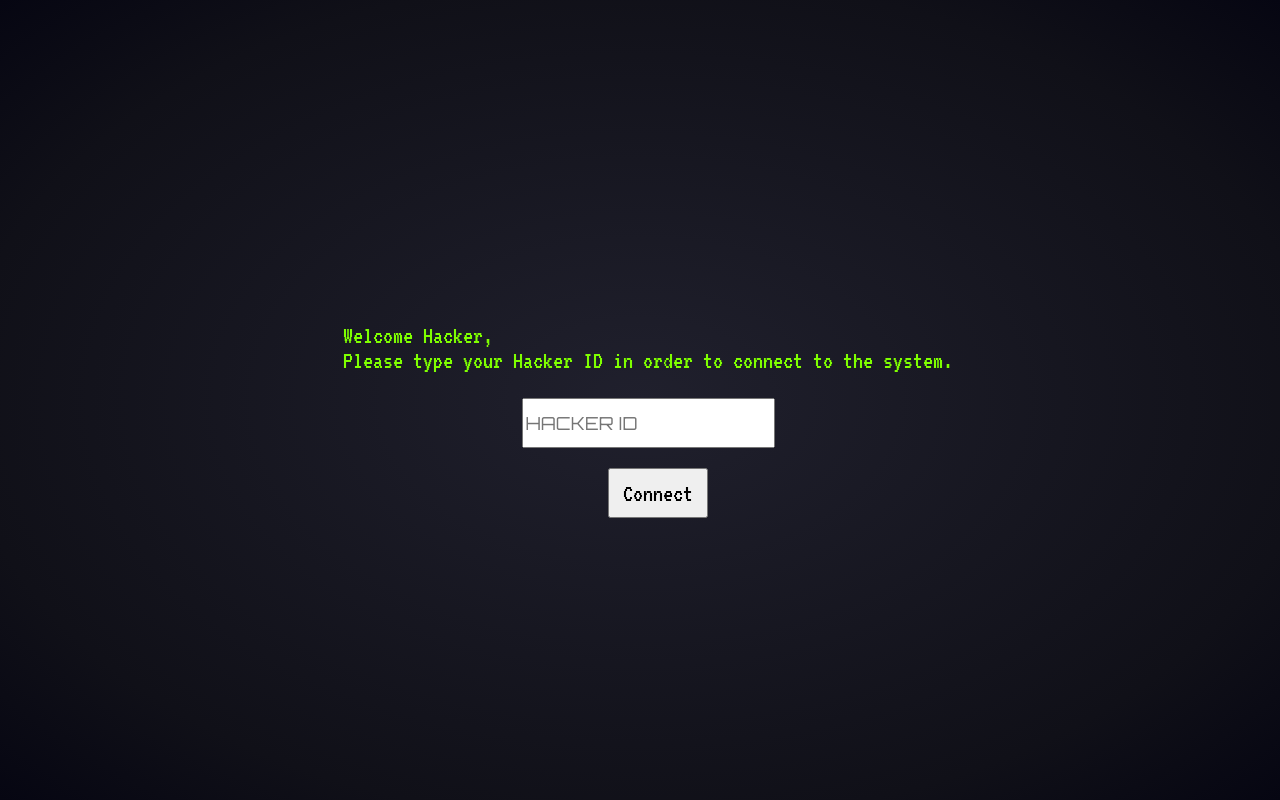
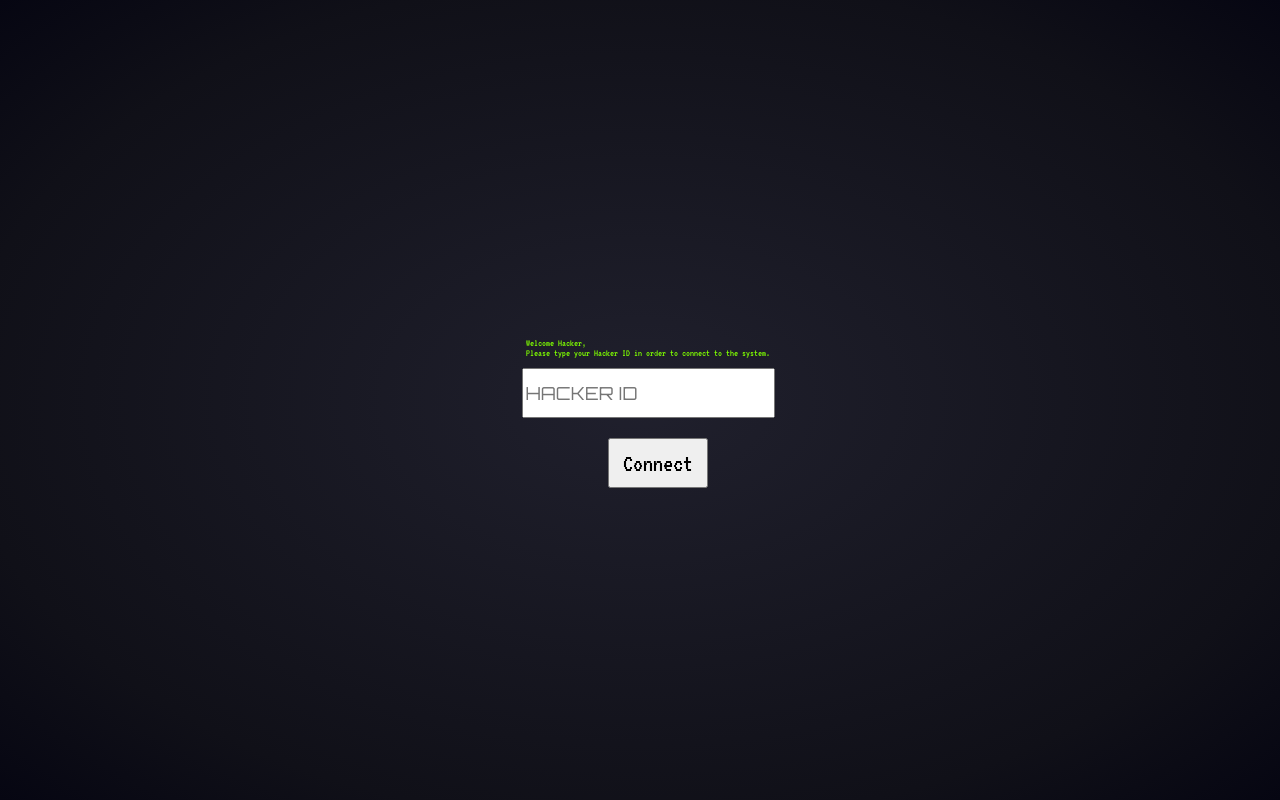
Before and after one commit to playfulbacon/TrainscapeWebApp, a website: page public/index.html in a window 1280 px wide. Drawn offline with Linux system fonts and the light colour scheme.

Commit message:
Update demo.css

```diff
--- a/public/css/demo.css
+++ b/public/css/demo.css
@@ -64,5 +64,5 @@ p{
 
 /* Extra large devices (large laptops and desktops, 1200px and up) */
 @media only screen and (min-width: 1200px) {
-  p { font-size: 25px;}
+  p { font-size: 10px;}
 }
```
